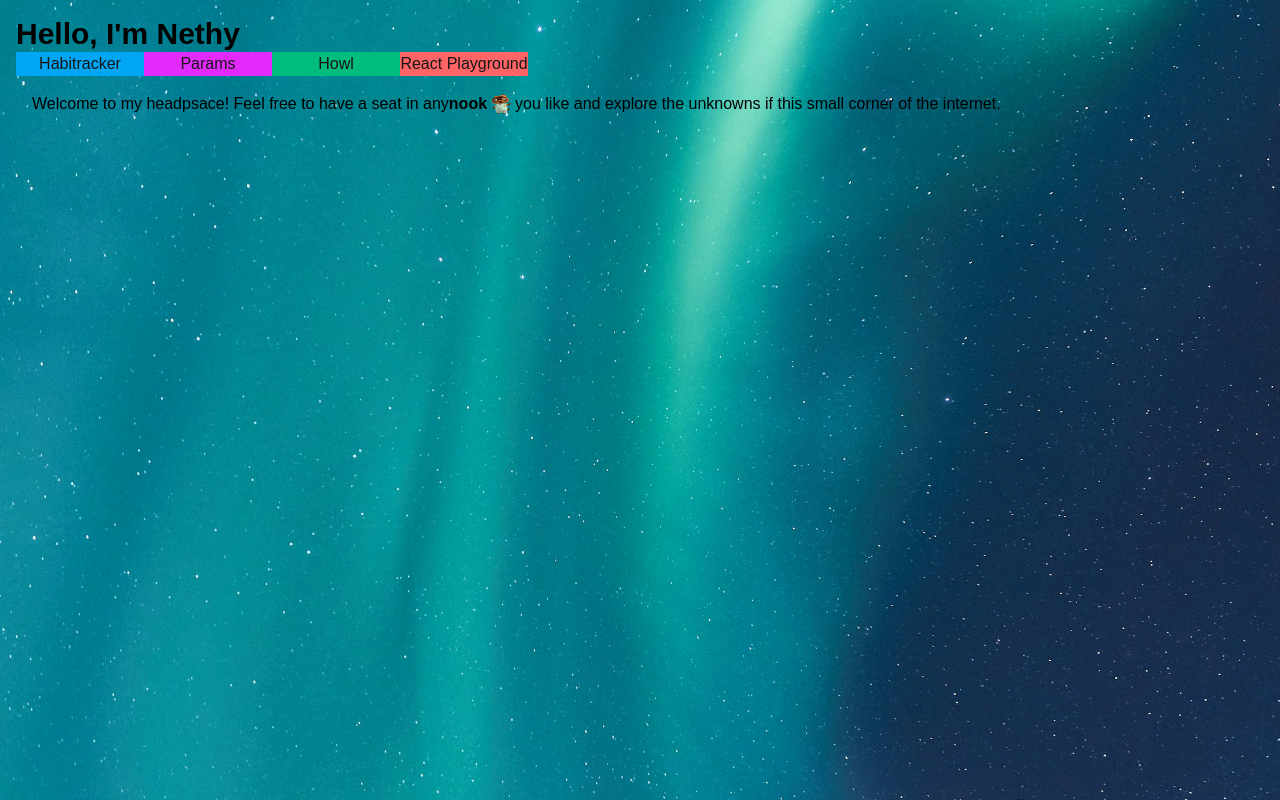
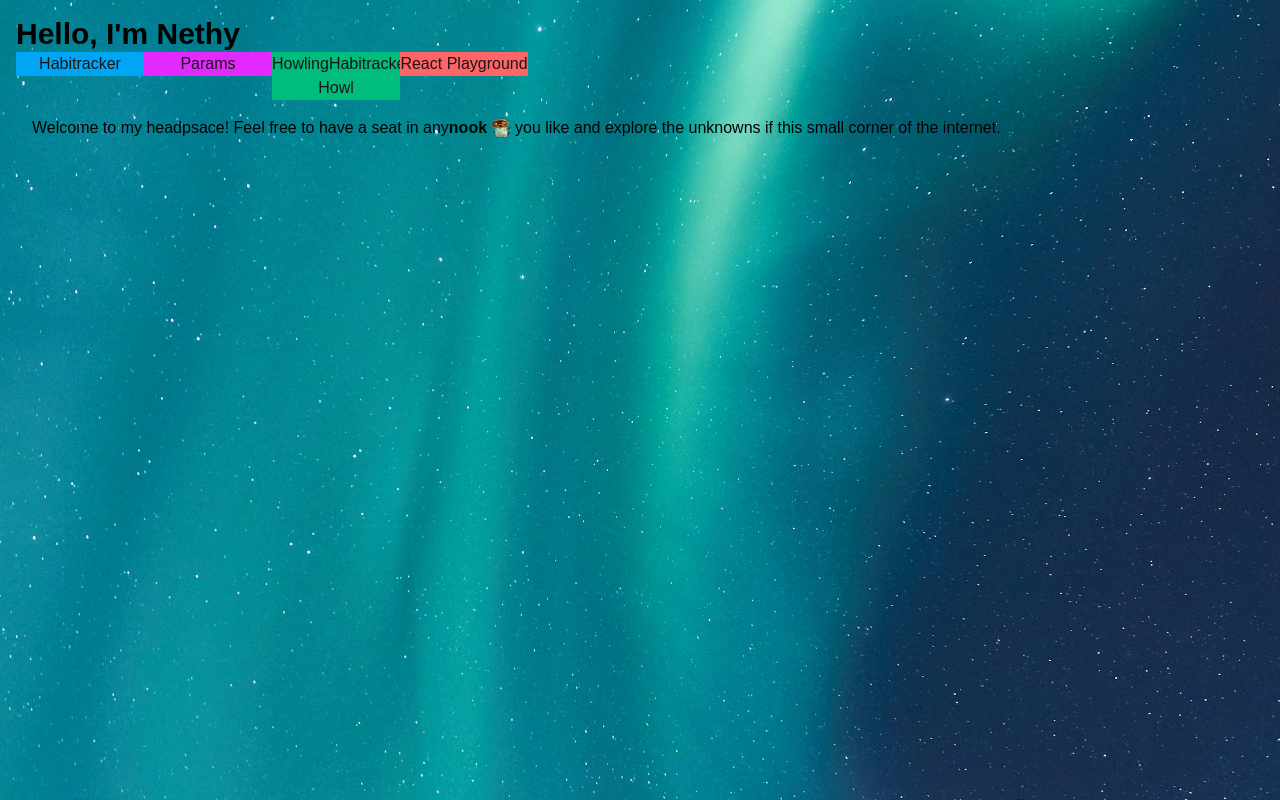
Before and after one commit to wsudswong/Infinethy-App, a Next.js app in the folder infinethy-app/: page / in a window 1280 px wide. Built offline with nearby package versions, Linux system fonts and the light colour scheme; no server answers.

Commit message:
pass children in NookCard

```diff
--- a/infinethy-app/app/components/NookCard.tsx
+++ b/infinethy-app/app/components/NookCard.tsx
@@ -1,13 +1,13 @@
 import React from 'react'
 import Howls from './Howls'
-import Link from 'next/link'
 
-const NookCard = () => {
+const NookCard = ({children}: {children: React.ReactNode}) => {
   return (
     // empty elements are called "Fragments" the allow one return element but are not elements
     <>
       <div>
-          <Link href="../habitracker"><Howls /></Link>
+          <p>{children}</p>
+          <Howls />
       </div>
     </>
   )
--- a/infinethy-app/app/page.tsx
+++ b/infinethy-app/app/page.tsx
@@ -26,8 +26,7 @@ export default function Home() {
           <Link href="/habitracker"><button className="w-32 flex-1 bg-sky-500 hover:bg-sky-700">Habitracker</button></Link>
           <Link href="/params/272"><button className="w-32 flex-1 bg-fuchsia-500 hover:bg-fuchsia-700">Params</button></Link>
           {/* TODO: Full button and howl */}
-          {/* <div className="w-32 flex-1 bg-emerald-500 hover:bg-emerald-700"><NookCard /></div> */}
-          <Link href="/habitracker"><button className="w-32 flex-1 bg-emerald-500 hover:bg-emerald-700"><NookCard></NookCard></button></Link>
+          <Link href="/habitracker"><button className="w-32 flex-1 bg-emerald-500 hover:bg-emerald-700"><NookCard>HowlingHabitracker</NookCard></button></Link>
           <Link href="/params/dynamic"><button className="w-32 flex-1 bg-red-400 hover:bg-red-700">React Playground</button></Link>
         </div>
         <div className="p-4">
```
